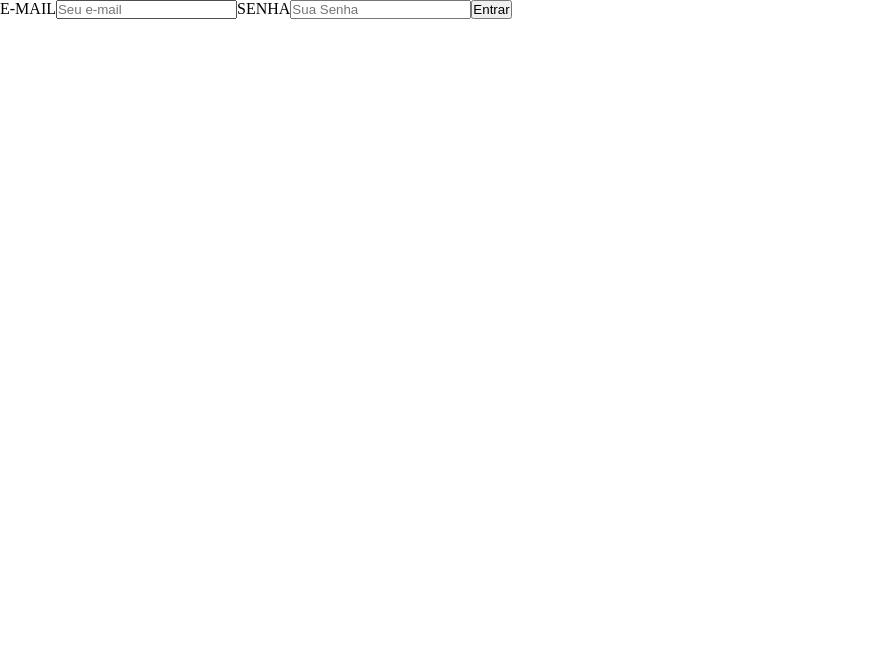
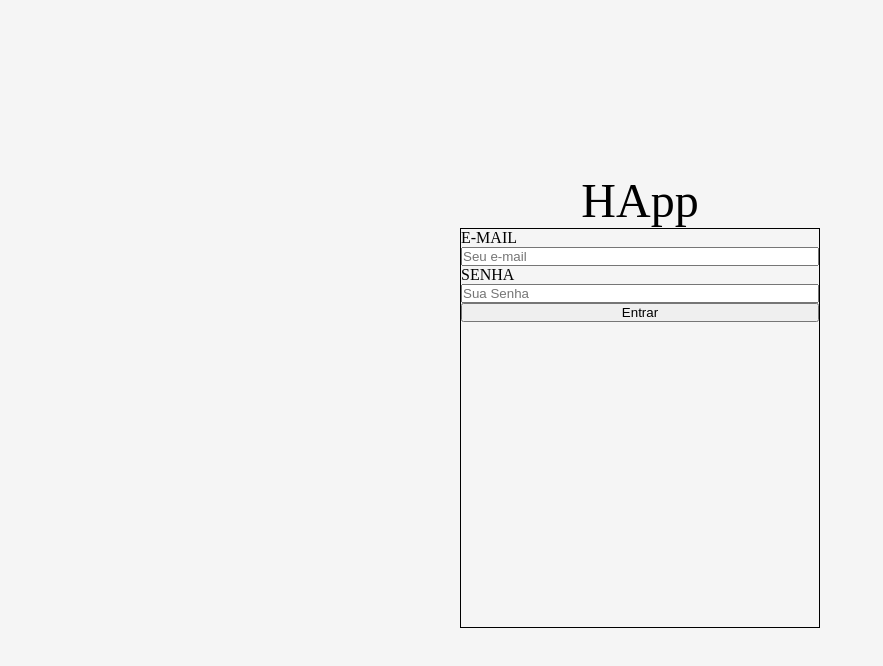
Before and after one commit to henryckl/Mercadorias, a React (Create React App) app in the folder frontend/: page / in a window 1280 px wide. Shown: the top 666 px of the page, without its empty margins (0-883 px from the left). Built offline with nearby package versions, Linux system fonts and the light colour scheme.

Commit message:
iniciando com styled-components

```diff
--- a/frontend/src/pages/Login/index.js
+++ b/frontend/src/pages/Login/index.js
@@ -2,6 +2,7 @@ import React, { useState } from "react";
 
 import api from "../../services/api";
 import { login } from "../../services/auth";
+import { Logo, Container, Content, Form } from "./style";
 
 export default function Login({ history }) {
   const [email, setEmail] = useState("");
@@ -24,8 +25,10 @@ export default function Login({ history }) {
   }
 
   return (
-    <>
-      <form onSubmit={handleSubmit}>
+    <Container>
+      <Content>
+        <Logo>HApp</Logo>
+        <Form onSubmit={handleSubmit}>
           <label htmlFor="email">E-MAIL</label>
           <input
             type="email"
@@ -46,7 +49,8 @@ export default function Login({ history }) {
             Entrar
           </button>
           {error ? <p>{error}</p> : null}
-      </form>
-    </>
+        </Form>
+      </Content>
+    </Container>
   );
 }
--- /dev/null
+++ b/frontend/src/pages/Login/style.js
@@ -0,0 +1,31 @@
+import styled from "styled-components";
+
+export const Logo = styled.div`
+  color: black;
+  font-size: 3rem;
+`;
+
+export const Container = styled.div`
+  padding: 0 40px;
+  background: #f5f5f5;
+`;
+
+export const Content = styled.div`
+  margin: 0 auto;
+  height: 100vh;
+
+  max-width: 360px;
+
+  display: flex;
+  flex-direction: column;
+  justify-content: center;
+  align-items: center;
+`;
+export const Form = styled.form`
+  border: 1px solid #000000;
+  display: flex;
+  flex-direction: column;
+
+  width: 100%;
+  height: 50%;
+`;
```
Lines whose indentation alone changed are shown as unchanged.
